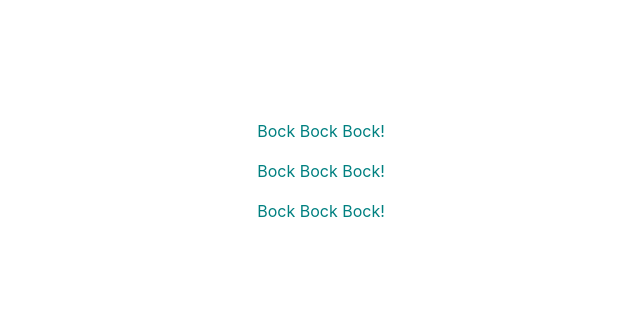
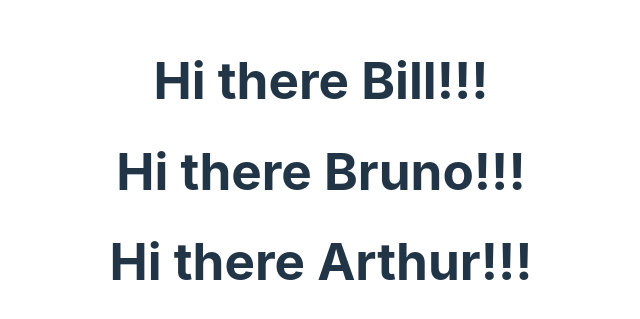
Before and after one commit to brunopenner/React-Vite, a React (Vite) app: page / in a window 1280 px wide. Shown: the part 229-548 px from the top of the page, without its empty margins (319-959 px from the left). Built offline with nearby package versions, Linux system fonts and the light colour scheme.

Commit message:
#620. Introducing Props

```diff
--- a/src/App.jsx
+++ b/src/App.jsx
@@ -1,13 +1,14 @@
 import './App.css'
 import Chicken from './Chicken'
+import Greeter from './Greeter'
 
 function App() {
 
   return (
     <div>
-      <Chicken/>
-      <Chicken/>
-      <Chicken/>
+      <Greeter person="Bill"/>
+      <Greeter person="Bruno"/>
+      <Greeter person="Arthur"/>
     </div>
   )
 }
--- /dev/null
+++ b/src/Greeter.jsx
@@ -0,0 +1,3 @@
+export default function Greeter( {person} ) {
+    return <h1>Hi there {person}!!!</h1>
+}
```
